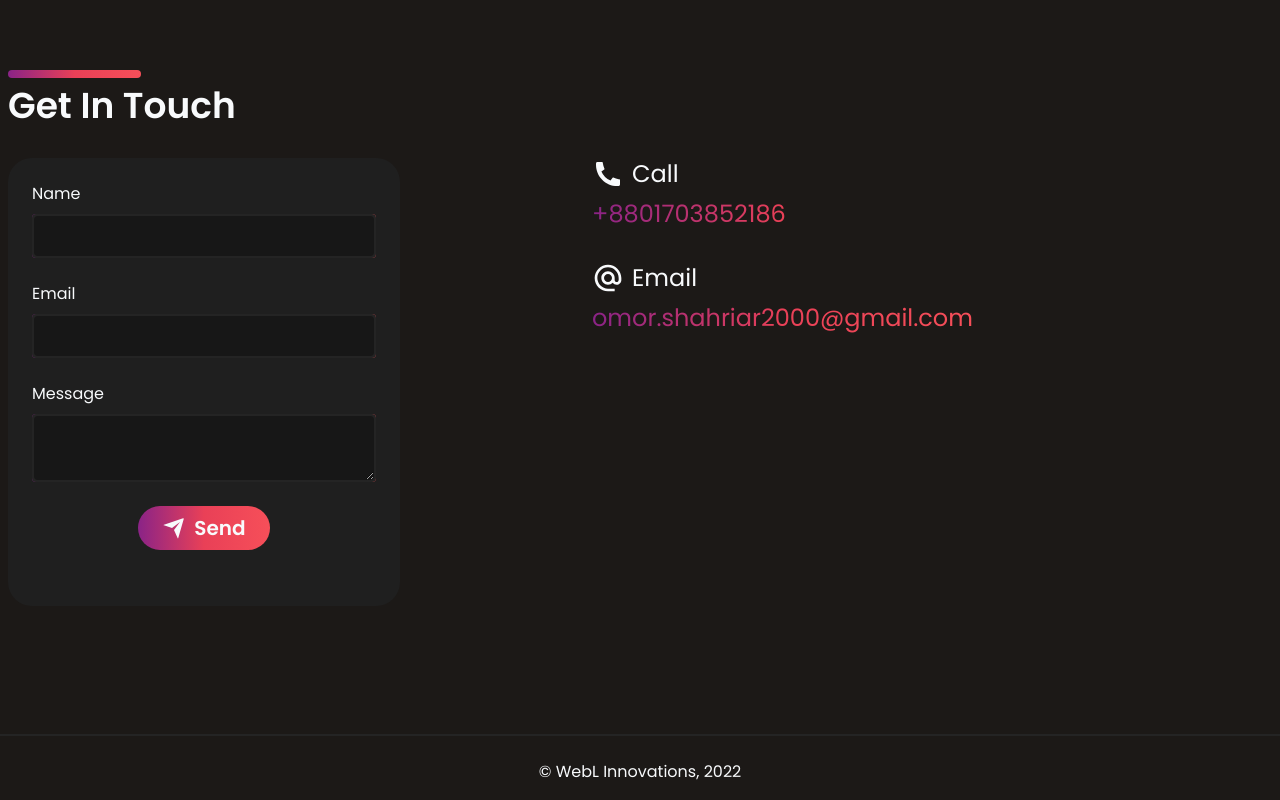
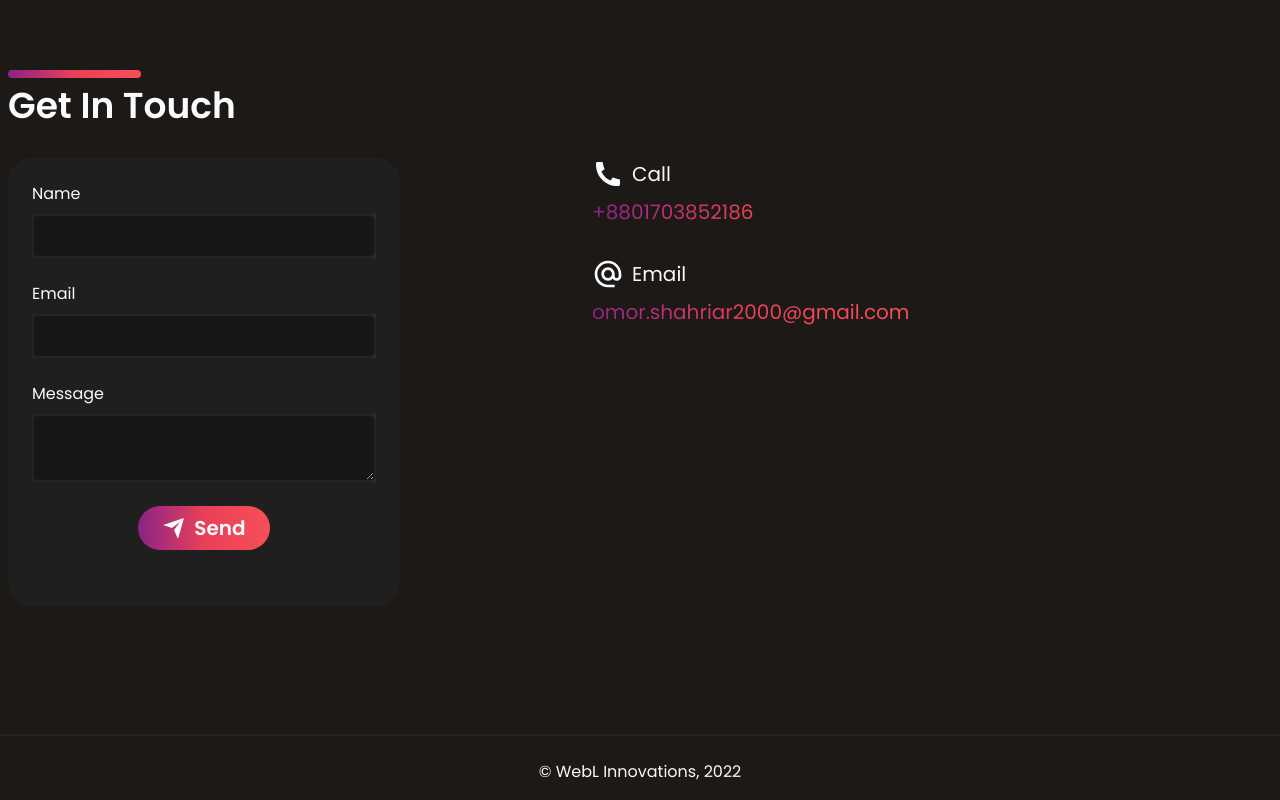
Before and after one commit to omorShahriar/portfolio, a Next.js app: page / in a window 1280 px wide. Shown: the part 1984-2784 px from the top of the page. Built offline with nearby package versions, Linux system fonts and the light colour scheme.

Commit message:
almost done

```diff
--- a/components/NavBar.js
+++ b/components/NavBar.js
@@ -58,6 +58,7 @@ const NavBar = () => {
     config: config.gentle,
   });
   return (
+    <>
       <nav className="fixed top-0 w-full z-40 backdrop-blur-md border-b-themeGrey-light border-b-2 ">
         <div className=" container px-2 pt-6 pb-2  items-center  flex flex-wrap justify-between mx-auto">
           <BrandLink />
@@ -88,15 +89,16 @@ const NavBar = () => {
           </SocialLinks>
           <BreadCrumb onClick={setMenuOpen} />
         </div>
+      </nav>
       {transitions(
         (styles, item) =>
           item && (
             <animated.aside
-              className="fixed right-0 top-0   z-50 backdrop-blur-md  h-screen  w-48  "
+              className="fixed right-0 top-0  z-40 backdrop-blur-md  h-screen  w-48  "
               style={styles}
             >
               {" "}
-              <div className=" h-screen flex flex-col justify-between py-6 px-2  bg-themeGrey-light/80 w-full  ">
+              <div className=" h-screen flex flex-col justify-between py-6 px-2 backdrop-blur-md  bg-themeGrey-light/80 w-full  ">
                 <button
                   onClick={() => setMenuOpen(!menuOpen)}
                   className="text-slate-50 text-3xl max-w-fit "
@@ -133,7 +135,7 @@ const NavBar = () => {
             </animated.aside>
           )
       )}
-    </nav>
+    </>
   );
 };
 
--- a/components/ReachLink.js
+++ b/components/ReachLink.js
@@ -5,26 +5,23 @@ const ReachLink = ({ icon, type, children }) => {
   const IconsMap = { RiPhoneFill, MdAlternateEmail };
   const ReachIcon = IconsMap[icon] || null;
   const mailOrPhone = type === "mail" ? `email` : `call`;
-  const linkType = {
-    mailto: type == "mail" ? `mailto:${children}` : null,
-    tel: type == "tel" ? `tel:${children}` : null,
-  };
+
   return (
     <div className="flex flex-col gap-2 text-slate-50 mb-8 ">
-      <span className="flex gap-2 md:text-2xl text-xl capitalize items-center">
+      <span className="flex gap-2 md:text-xl text-md  capitalize items-center">
         <ReachIcon className="md:text-[32px] text-[28px]" /> {mailOrPhone}
       </span>
       {type == "mail" ? (
         <a
           href={`mailto:${children}`}
-          className=" md:text-2xl text-xl bg-gradient-to-r bg-clip-text text-transparent from-themePurple  via-themeRed-default to-themeRed-light"
+          className=" md:text-xl text-md bg-gradient-to-r bg-clip-text text-transparent from-themePurple  via-themeRed-default to-themeRed-light"
         >
           {children}
         </a>
       ) : (
         <a
           href={`tel:${children}`}
-          className=" md:text-2xl text-xl bg-gradient-to-r bg-clip-text text-transparent from-themePurple  via-themeRed-default to-themeRed-light"
+          className=" md:text-xl text-md bg-gradient-to-r bg-clip-text text-transparent from-themePurple  via-themeRed-default to-themeRed-light"
         >
           {children}
         </a>
```
Lines whose indentation alone changed are shown as unchanged.
